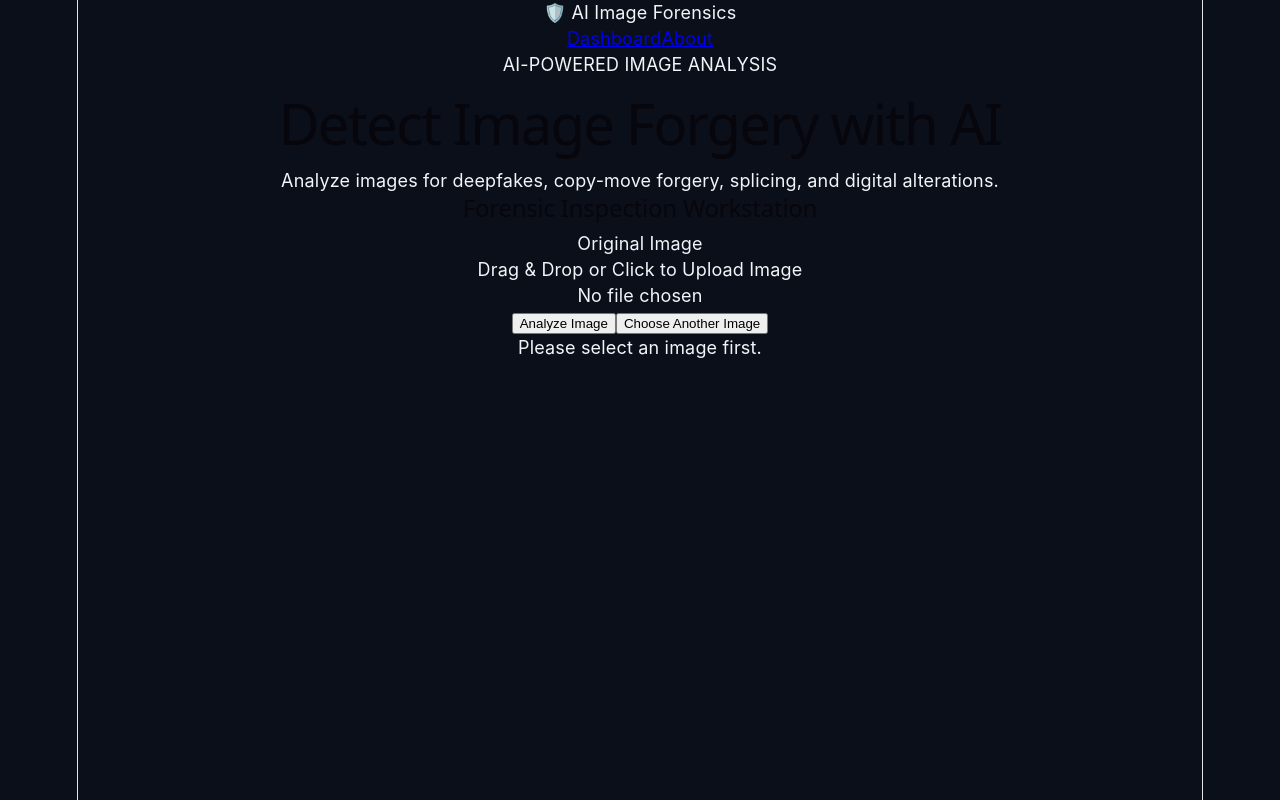
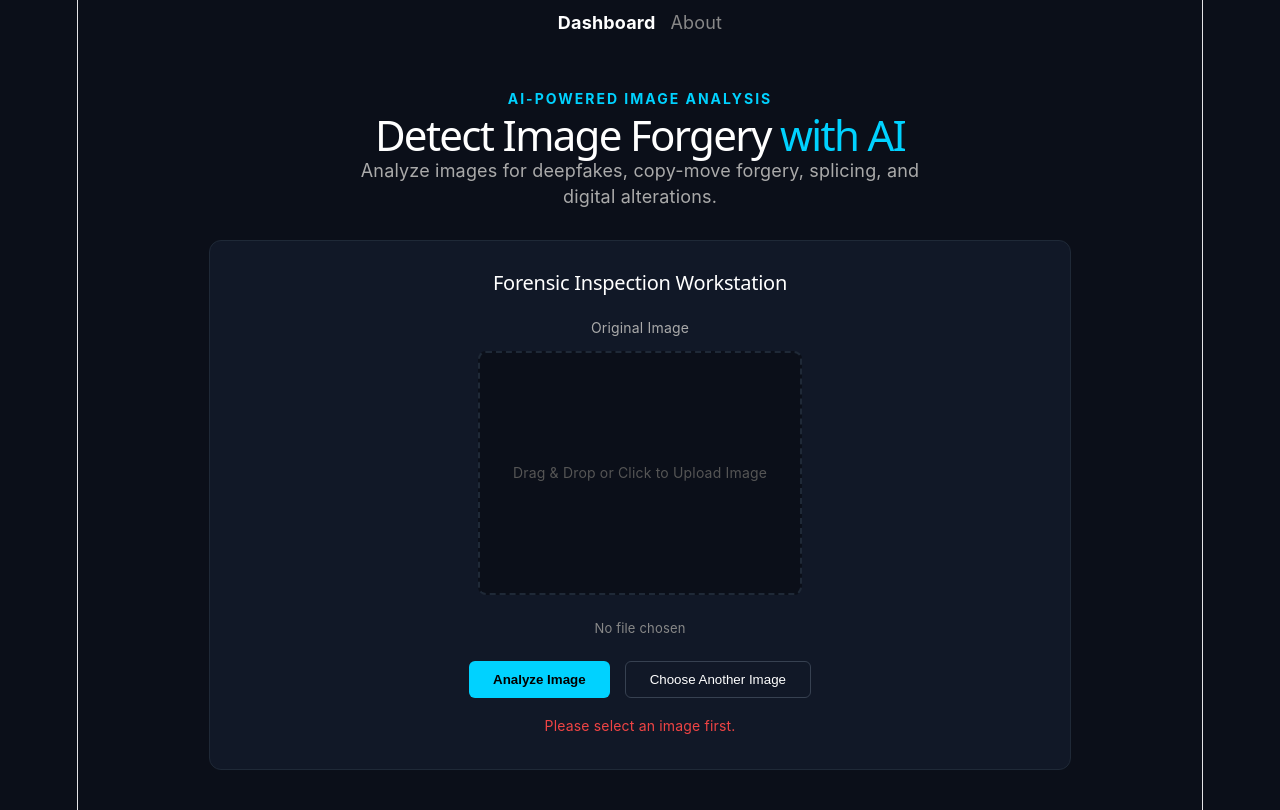
Before and after one commit to kaveripawar0612/AI-Image-Forensics, a React (Vite) app in the folder frontend/: page / in a window 1280 px wide. Both pictures are taken after a click on the button "Analyze Image". Built offline with nearby package versions, Linux system fonts and the light colour scheme.

Commit message:
fix container block styling cards

```diff
--- a/frontend/src/App.jsx
+++ b/frontend/src/App.jsx
@@ -7,6 +7,7 @@ function App() {
   const [loading, setLoading] = useState(false);
   const [result, setResult] = useState(null);
   const [error, setError] = useState(null);
+  const [showHeatmap, setShowHeatmap] = useState(true);
 
   const fileInputRef = useRef(null);
 
@@ -33,7 +34,6 @@ function App() {
     formData.append("file", image);
 
     try {
-      // Connects directly to your active VS Code public tunnel connection on port 8080
       const response = await fetch("https://devtunnels.ms", {
         method: "POST",
         body: formData,
@@ -45,6 +45,7 @@ function App() {
 
       const data = await response.json();
       setResult(data);
+      setShowHeatmap(true);
     } catch (err) {
       console.error(err);
       setError("Unable to connect to FastAPI backend. Ensure uvicorn is running on port 8080.");
@@ -54,89 +55,101 @@ function App() {
   };
 
   return (
-    <div className="app-container">
-      <nav className="nav-bar">
-        <span className="nav-logo">🛡️ AI Image Forensics</span>
-        <div className="nav-links">
-          <a href="#dashboard" className="active">Dashboard</a>
-          <a href="#about">About</a>
-        </div>
+    <div className="frontend">
+      <nav style={{ display: "flex", gap: "15px", justifyContent: "center", padding: "10px" }}>
+        <a href="#dashboard" style={{ color: "#fff", textDecoration: "none", fontWeight: "bold" }}>Dashboard</a>
+        <a href="#about" style={{ color: "#888", textDecoration: "none" }}>About</a>
       </nav>
 
-      <header className="app-header">
-        <p className="subtitle-tag">AI-POWERED IMAGE ANALYSIS</p>
-        <h1>Detect Image Forgery <span className="gradient-text">with AI</span></h1>
-        <p className="description-text">
+      <div style={{ textAlign: "center", padding: "40px 20px" }}>
+        <p style={{ color: "#00d2ff", letterSpacing: "2px", fontSize: "14px", fontWeight: "bold", margin: "0" }}>AI-POWERED IMAGE ANALYSIS</p>
+        <h1 style={{ fontSize: "42px", margin: "10px 0", color: "#fff" }}>Detect Image Forgery <span style={{ color: "#00d2ff" }}>with AI</span></h1>
+        <p style={{ color: "#aaa", maxWidth: "600px", margin: "0 auto 30px" }}>
           Analyze images for deepfakes, copy-move forgery, splicing, and digital alterations.
         </p>
-      </header>
 
-      <main className="main-content">
-        <section className="workstation-card">
-          <h2>Forensic Inspection Workstation</h2>
-          <p className="view-mode-label">Original Image</p>
+        {/* Main Workstation Box Container */}
+        <div style={{ backgroundColor: "#111827", border: "1px solid #1f2937", borderRadius: "12px", padding: "30px", maxWidth: "800px", margin: "0 auto", boxSerif: "0 4px 6px rgba(0,0,0,0.3)" }}>
+          <h2 style={{ fontSize: "20px", color: "#fff", marginBottom: "20px" }}>Forensic Inspection Workstation</h2>
 
-          <div className="image-preview-box">
-            {preview ? (
-              <img src={preview} alt="Forensic Inspection View" className="preview-image" />
-            ) : (
-              <div className="upload-placeholder" onClick={() => fileInputRef.current.click()}>
-                <p>Drag & Drop or Click to Upload Image</p>
+          {/* Side-by-Side Flex Grid */}
+          <div style={{ display: "flex", gap: "20px", justifyContent: "center", flexWrap: "wrap", marginBottom: "20px" }}>
+            <div>
+              <p style={{ color: "#aaa", fontSize: "14px", marginBottom: "10px" }}>Original Image</p>
+              <div style={{ width: "320px", height: "240px", backgroundColor: "#0b0f19", border: "2px dashed #1f2937", borderRadius: "8px", display: "flex", alignItems: "center", justifyContent: "center", overflow: "hidden", cursor: "pointer" }} onClick={() => fileInputRef.current.click()}>
+                {preview ? (
+                  <img src={preview} alt="Original Workspace" style={{ width: "100%", height: "100%", objectFit: "contain" }} />
+                ) : (
+                  <span style={{ color: "#555", fontSize: "14px" }}>Drag & Drop or Click to Upload Image</span>
+                )}
+              </div>
+            </div>
+
+            {result?.heatmap && showHeatmap && (
+              <div>
+                <p style={{ color: "#aaa", fontSize: "14px", marginBottom: "10px" }}>Suspicious Region Heatmap (ELA)</p>
+                <div style={{ width: "320px", height: "240px", backgroundColor: "#0b0f19", border: "1px solid #1f2937", borderRadius: "8px", display: "flex", alignItems: "center", justifyContent: "center", overflow: "hidden" }}>
+                  <img src={result.heatmap} alt="Forensic Heatmap" style={{ width: "100%", height: "100%", objectFit: "contain" }} />
+                </div>
               </div>
             )}
           </div>
 
-          <p className="file-info-text">{image ? image.name : "No file chosen"}</p>
+          <p style={{ color: "#888", fontSize: "13px", marginBottom: "20px" }}>{image ? image.name : "No file chosen"}</p>
 
-          <input
-            type="file"
-            ref={fileInputRef}
-            onChange={handleImageUpload}
-            style={{ display: "none" }}
-            accept="image/*"
-          />
+          <input type="file" ref={fileInputRef} onChange={handleImageUpload} style={{ display: "none" }} accept="image/*" />
 
-          <div className="action-buttons">
-            <button className="btn btn-primary" onClick={analyzeImage} disabled={loading}>
+          <div style={{ display: "flex", gap: "15px", justifyContent: "center" }}>
+            <button onClick={analyzeImage} disabled={loading} style={{ backgroundColor: "#00d2ff", color: "#000", border: "none", padding: "10px 24px", borderRadius: "6px", fontWeight: "bold", cursor: "pointer" }}>
               {loading ? "Analyzing Matrix..." : "Analyze Image"}
             </button>
-            <button className="btn btn-secondary" onClick={() => fileInputRef.current.click()}>
+            <button onClick={() => fileInputRef.current.click()} style={{ backgroundColor: "transparent", color: "#fff", border: "1px solid #374151", padding: "10px 24px", borderRadius: "6px", cursor: "pointer" }}>
               Choose Another Image
             </button>
           </div>
 
-          {error && <div className="error-message-text">{error}</div>}
-        </section>
+          {error && <p style={{ color: "#ef4444", marginTop: "15px", fontSize: "14px" }}>{error}</p>}
+        </div>
 
+        {/* Results Panel */}
         {result && (
-          <section className="results-card">
-            <div className="results-header">
-              <h3>Analysis Results</h3>
-              <span className={`status-badge ${result.prediction.toLowerCase()}`}>
+          <div style={{ backgroundColor: "#111827", border: "1px solid #1f2937", borderRadius: "12px", padding: "25px", maxWidth: "800px", margin: "20px auto 0", textAlign: "left" }}>
+            <div style={{ display: "flex", justifyContent: "between", alignItems: "center", borderBottom: "1px solid #1f2937", paddingBottom: "15px", marginBottom: "15px" }}>
+              <h3 style={{ color: "#fff", margin: "0", fontSize: "18px" }}>Analysis Results</h3>
+              <span style={{ backgroundColor: result.prediction === "AUTHENTIC" ? "rgba(16,185,129,0.2)" : "rgba(239,68,68,0.2)", color: result.prediction === "AUTHENTIC" ? "#10b981" : "#ef4444", padding: "4px 12px", borderRadius: "20px", fontWeight: "bold", fontSize: "14px" }}>
                 {result.prediction}
               </span>
             </div>
 
-            <div className="metrics-grid">
-              <div className="metric-item">
-                <strong>Detected Type:</strong> <span>{result.forgery_type}</span>
+            <div style={{ display: "grid", gridTemplateColumns: "repeat(auto-fit, minmax(200px, 1fr))", gap: "15px" }}>
+              <div>
+                <p style={{ color: "#888", margin: "0 0 5px", fontSize: "13px" }}>Detected Type</p>
+                <p style={{ color: "#fff", margin: "0", fontWeight: "bold" }}>{result.forgery_type}</p>
               </div>
-              <div className="metric-item">
-                <strong>Confidence Score:</strong> <span>{result.confidence}%</span>
+              <div>
+                <p style={{ color: "#888", margin: "0 0 5px", fontSize: "13px" }}>Confidence Score</p>
+                <p style={{ color: "#fff", margin: "0", fontWeight: "bold" }}>{result.confidence}%</p>
               </div>
-              <div className="metric-item">
-                <strong>Risk Level:</strong>{" "}
-                <span className={`risk-tag risk-${result.risk_level.toLowerCase()}`}>
-                  {result.risk_level}
-                </span>
+              <div>
+                <p style={{ color: "#888", margin: "0 0 5px", fontSize: "13px" }}>Risk Level</p>
+                <p style={{ color: result.risk_level === "LOW" ? "#10b981" : "#f59e0b", margin: "0", fontWeight: "bold" }}>{result.risk_level}</p>
               </div>
-              <div className="metric-item">
-                <strong>Resolution:</strong> <span>{result.width} × {result.height} px</span>
+              <div>
+                <p style={{ color: "#888", margin: "0 0 5px", fontSize: "13px" }}>Resolution</p>
+                <p style={{ color: "#fff", margin: "0", fontWeight: "bold" }}>{result.width} × {result.height} px</p>
               </div>
             </div>
-          </section>
+
+            {result.heatmap && (
+              <div style={{ marginTop: "20px", textAlign: "center" }}>
+                <button onClick={() => setShowHeatmap(!showHeatmap)} style={{ backgroundColor: "#2563eb", color: "#fff", border: "none", padding: "8px 20px", borderRadius: "6px", cursor: "pointer", fontSize: "14px" }}>
+                  {showHeatmap ? "Hide Heatmap Evidence" : "🔍 View Forensic Heatmap"}
+                </button>
+              </div>
+            )}
+          </div>
         )}
-      </main>
+      </div>
     </div>
   );
 }
```
